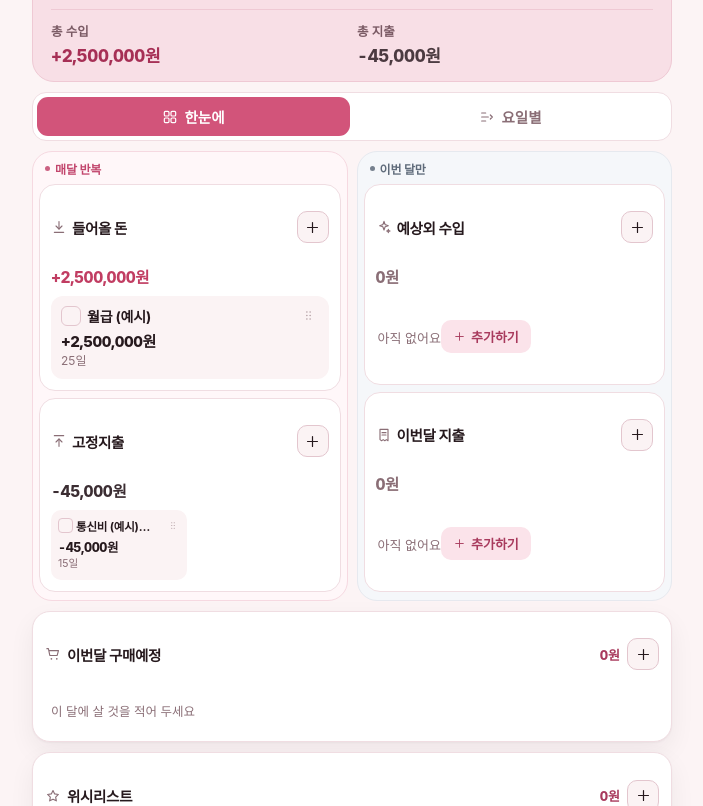
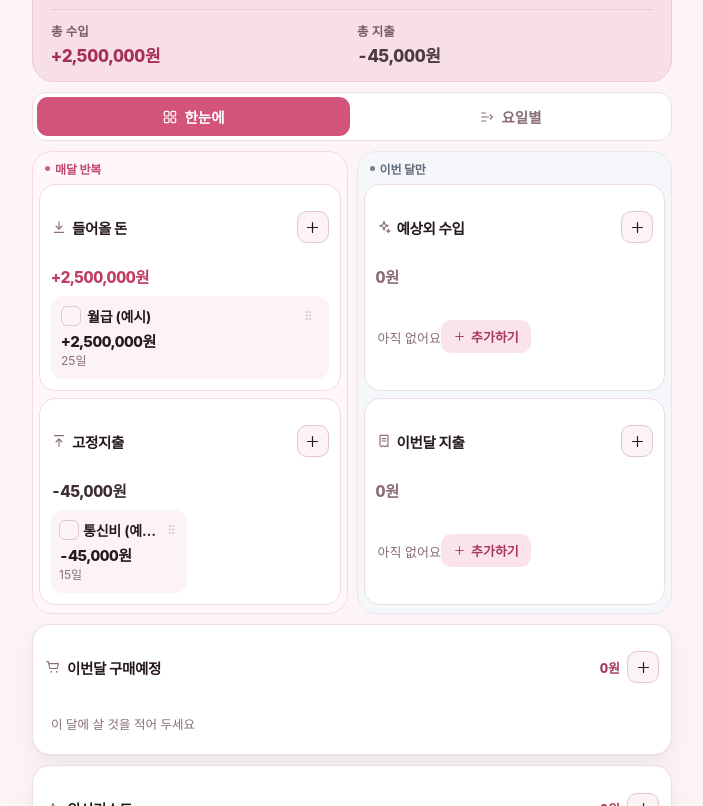
Before and after one commit to naeunui/money-plan, a plain HTML site: page index.html in a window 1280 px wide. Shown: the part 294-1100 px from the top of the page, without its empty margins (288-991 px from the left). Drawn offline with Linux system fonts and the light colour scheme.

Commit message:
Restore original vertical item scale in 2-column fixed expenses

```diff
--- a/index.html
+++ b/index.html
@@ -280,18 +280,12 @@
       transition: none; pointer-events: none;
     }
     .card[data-group="fixed"] .item-list {
-      display: grid; grid-template-columns: 1fr 1fr; gap: 5px; align-content: start;
-    }
-    .card[data-group="fixed"] .item { padding: 7px 6px 8px; border-radius: 10px; min-width: 0; }
-    .card[data-group="fixed"] .i-top { gap: 3px; }
-    .card[data-group="fixed"] .chk { width: 15px; height: 15px; border-radius: 4px; }
-    .card[data-group="fixed"] .chk svg { width: 9px; height: 9px; }
-    .card[data-group="fixed"] .i-name { font-size: 11.5px; }
-    .card[data-group="fixed"] .i-cat { font-size: 9px; padding: 1px 4px; margin-left: 3px; }
-    .card[data-group="fixed"] .i-grip { width: 14px; height: 16px; }
-    .card[data-group="fixed"] .i-grip svg { width: 10px; height: 13px; }
-    .card[data-group="fixed"] .i-amt { font-size: 12.5px; margin-top: 3px; }
-    .card[data-group="fixed"] .i-meta { font-size: 10.5px; margin-top: 1px; white-space: nowrap; overflow: hidden; text-overflow: ellipsis; }
+      display: grid; grid-template-columns: 1fr 1fr; gap: 6px; align-content: start;
+    }
+    .card[data-group="fixed"] .item { min-width: 0; padding: 8px 7px 9px; }
+    .card[data-group="fixed"] .i-top { gap: 4px; }
+    .card[data-group="fixed"] .i-grip { width: 14px; }
+    .card[data-group="fixed"] .i-cat { font-size: 9.5px; padding: 1px 4px; margin-left: 3px; }
     .card[data-group="fixed"] .more-btn,
     .card[data-group="fixed"] .empty { grid-column: 1 / -1; }
     .i-top { display: flex; align-items: center; gap: 6px; }
```
